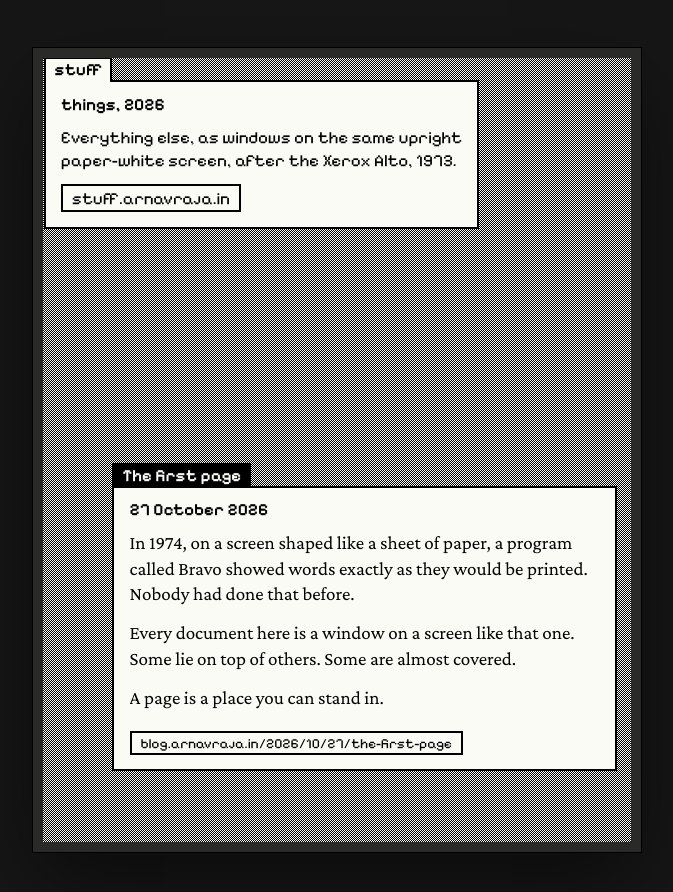
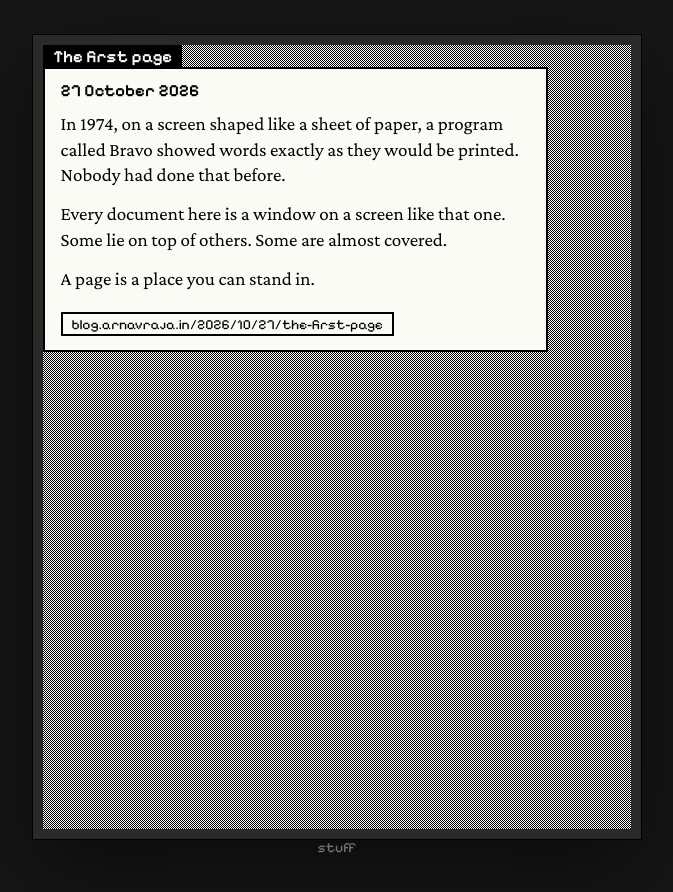
Before and after one commit to 2Syuretto7/blog, a Jekyll site: the page built from index.html, in a window 1280 px wide. Shown: the top 892 px of the page, without its empty margins (303-976 px from the left). Built offline with Jekyll 4.4.1, drawn with Linux system fonts in a browser that asks for light colours.

Commit message:
Link to stuff from a footer instead of a window
Co-Authored-By: Claude Opus 5.5 <noreply@anthropic.com>
Claude-Session: https://claude.ai/code/session_01JxVNT3jumDLawhFdzi3RxJ

```diff
--- a/_includes/desk.html
+++ b/_includes/desk.html
@@ -1,13 +1,5 @@
 <div class="room">
   <div class="screen" id="screen">
-    <section class="win" data-name="stuff" aria-label="stuff">
-      <h2 class="tab">stuff</h2>
-      <div class="pane">
-        <p class="meta">things, 2026</p>
-        <p class="note">Everything else, as windows on the same upright paper-white screen, after the Xerox Alto, 1973.</p>
-        <a class="go" href="https://stuff.arnavraja.in">stuff.arnavraja.in</a>
-      </div>
-    </section>
     {% for p in site.posts reversed %}
     {% assign here = false %}{% if p.url == include.front %}{% assign here = true %}{% endif %}
     <article class="win doc{% if here %} front{% endif %}" data-name="{{ p.url }}" aria-label="{{ p.title | escape }}">
@@ -20,4 +12,5 @@
     </article>
     {% endfor %}
   </div>
+  <footer class="foot"><a href="https://stuff.arnavraja.in">stuff</a></footer>
 </div>
--- a/assets/alto.css
+++ b/assets/alto.css
@@ -108,3 +108,12 @@ body {
 .doc .body pre { overflow-x: auto; font-size: .8em; }
 .doc .body a { color: #000; }
 .doc .go { margin: .5em 0 0; font-size: .82em; max-width: calc(100% - .8em); overflow: hidden; text-overflow: ellipsis; white-space: nowrap; vertical-align: top; }
+
+.tab a { color: inherit; text-decoration: none; cursor: var(--arrow), pointer; }
+.tab a:hover { text-decoration: underline; text-underline-offset: .15em; }
+.tab a:focus-visible { outline: 2px solid currentColor; outline-offset: 1px; }
+
+.foot { margin: 0; font-size: 14px; line-height: 1; }
+.foot a { color: #b9b9b0; text-decoration: none; padding: 4px 6px; cursor: var(--arrow), pointer; }
+.foot a:hover { color: #fbfbf6; text-decoration: underline; text-underline-offset: .2em; }
+.foot a:focus-visible { outline: 2px solid #fbfbf6; outline-offset: 2px; }
--- a/assets/alto.js
+++ b/assets/alto.js
@@ -41,28 +41,36 @@
     w.addEventListener("focusin", () => front(w));
     const tab = w.querySelector(".tab");
     tab.addEventListener("pointerdown", e => {
+      if (e.button > 0) return;
       e.preventDefault();
       tab.setPointerCapture(e.pointerId);
+      const link = e.target.closest("a[href]");
       const r = w.getBoundingClientRect(), sr = screen.getBoundingClientRect();
-      const ox = e.clientX - r.left, oy = e.clientY - r.top;
-      w.classList.add("dragging");
+      const ox = e.clientX - r.left, oy = e.clientY - r.top, sx = e.clientX, sy = e.clientY;
+      let dragging = false;
       const move = ev => {
+        // A tab that only gets pressed is a link; a tab that moves is a handle.
+        if (!dragging && Math.hypot(ev.clientX - sx, ev.clientY - sy) < 5) return;
+        if (!dragging) { dragging = true; w.classList.add("dragging"); }
         const maxX = Math.max(1, sr.width - w.offsetWidth), maxY = Math.max(1, sr.height - w.offsetHeight - 24);
         const x = Math.min(maxX, Math.max(0, ev.clientX - sr.left - ox)), y = Math.min(maxY, Math.max(0, ev.clientY - sr.top - oy));
         w.style.left = x + "px"; w.style.top = y + "px";
         w.dataset.x = x / maxX; w.dataset.y = y / maxY;
       };
-      const up = () => {
+      const up = ev => {
         w.classList.remove("dragging");
         tab.removeEventListener("pointermove", move);
         tab.removeEventListener("pointerup", up);
         tab.removeEventListener("pointercancel", up);
         save();
+        if (!dragging && link && ev.type === "pointerup") location.href = link.href;
       };
       tab.addEventListener("pointermove", move);
       tab.addEventListener("pointerup", up);
       tab.addEventListener("pointercancel", up);
     });
+    // Mouse clicks are handled above; keyboard activation of a tab link still works on its own.
+    tab.addEventListener("click", e => { if (e.detail > 0) e.preventDefault(); });
   });
   let rt; addEventListener("resize", () => { clearTimeout(rt); rt = setTimeout(layout, 80); });
   if (document.fonts) document.fonts.ready.then(layout);
```
